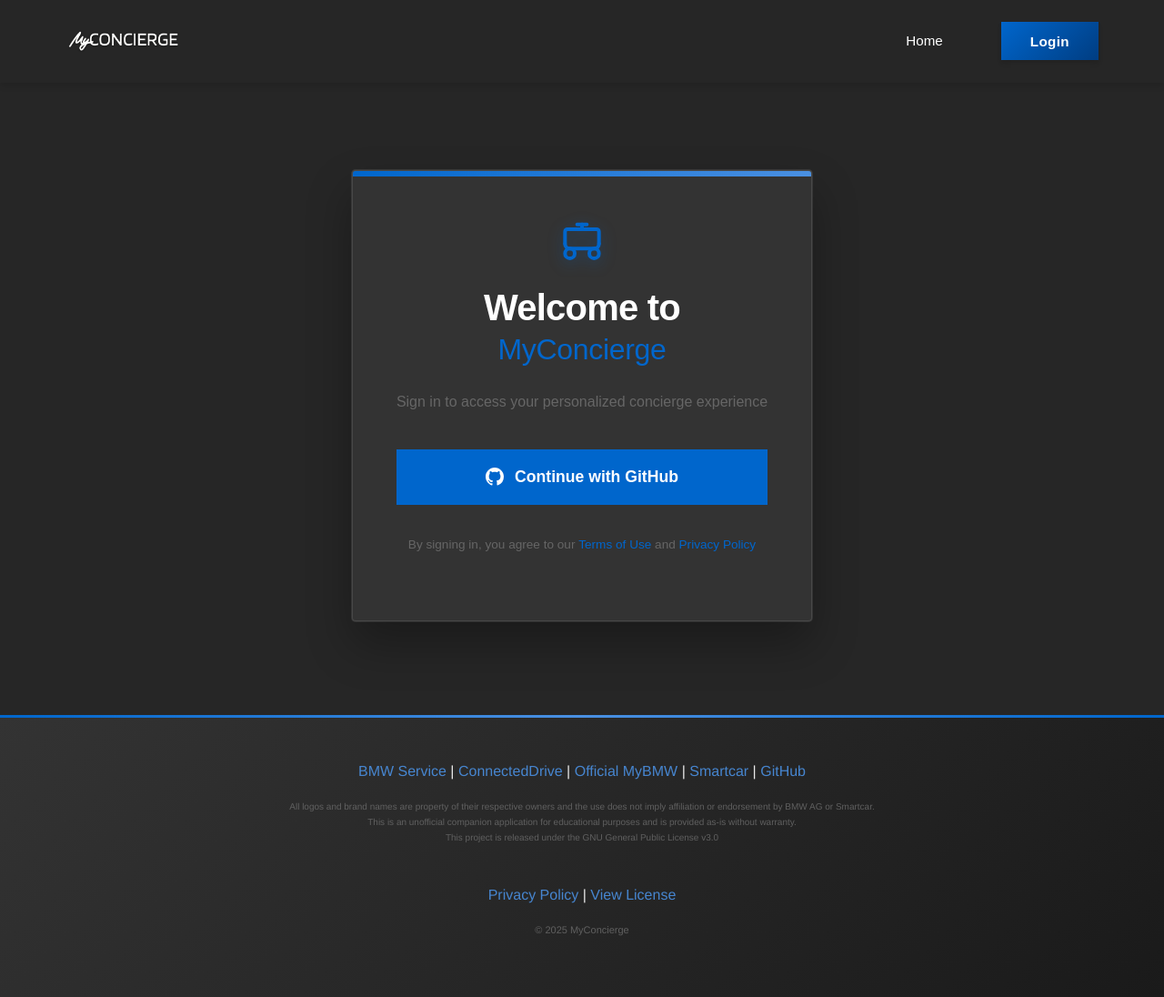
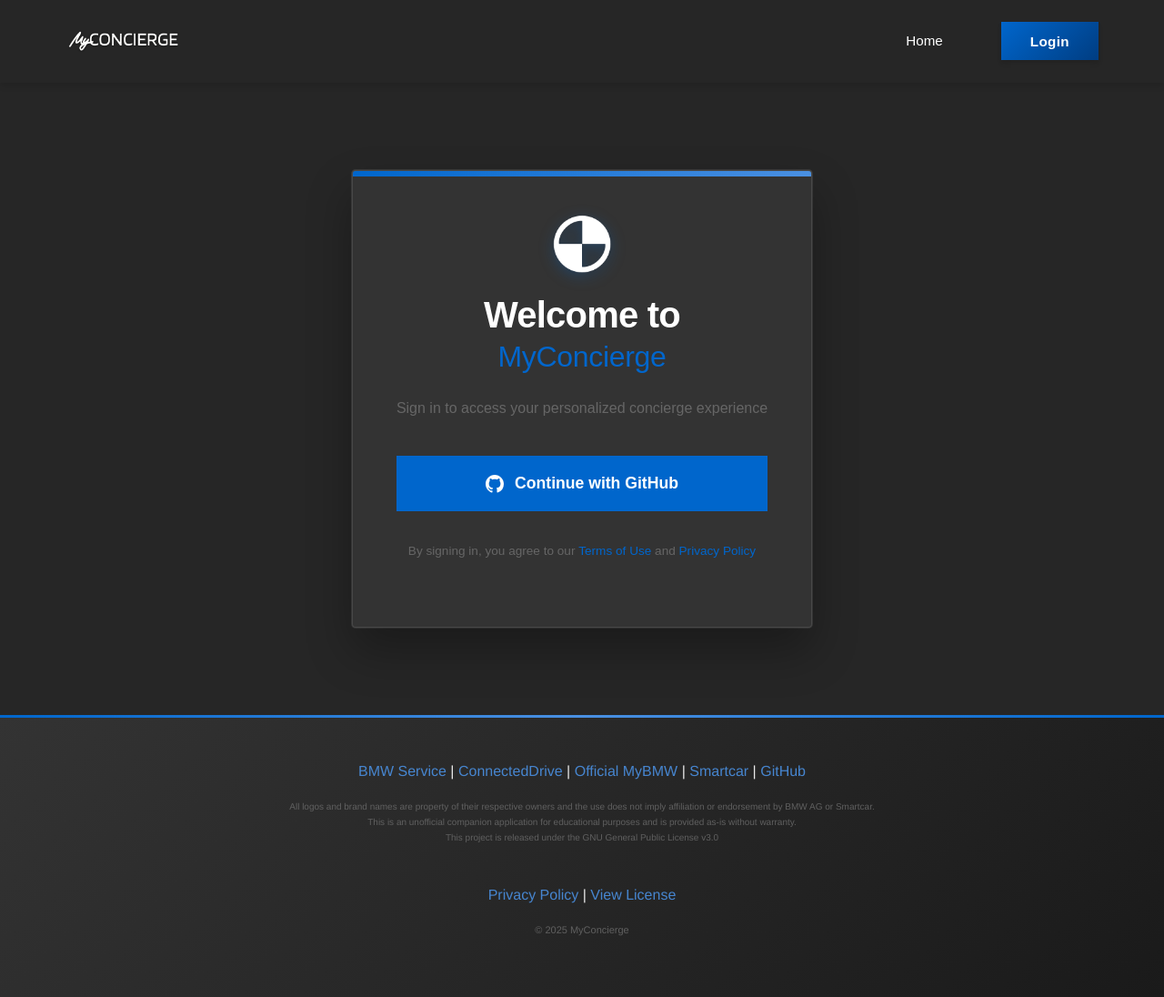
Before and after one commit to chatala1/BMW-Concierge, a Jekyll site: the page built from login.html, in a window 1280 px wide and 1096 px high. Shown: the whole window at 91% size. Built offline with Jekyll 4.4.1, drawn with Linux system fonts in a browser that asks for light colours; some web fonts are replaced.

Commit message:
Replace vehicle logo with BMW logo on login page
Co-authored-by: chatala1 <16328550+chatala1@users.noreply.github.com>

```diff
--- a/login.html
+++ b/login.html
@@ -9,7 +9,7 @@ description: "Login to MyConcierge with your GitHub account"
         <div class="bmw-login-card">
             <div class="bmw-login-header">
                 <div class="bmw-logo-section">
-                    <i data-lucide="car" class="bmw-car-icon"></i>
+                    <img src="{{ '/assets/images/Logo/logo-100.png' | relative_url }}" alt="BMW Logo" class="bmw-car-icon">
                     <h1 class="bmw-welcome-title">Welcome to</h1>
                     <h2 class="bmw-subtitle">MyConcierge</h2>
                 </div>
```
